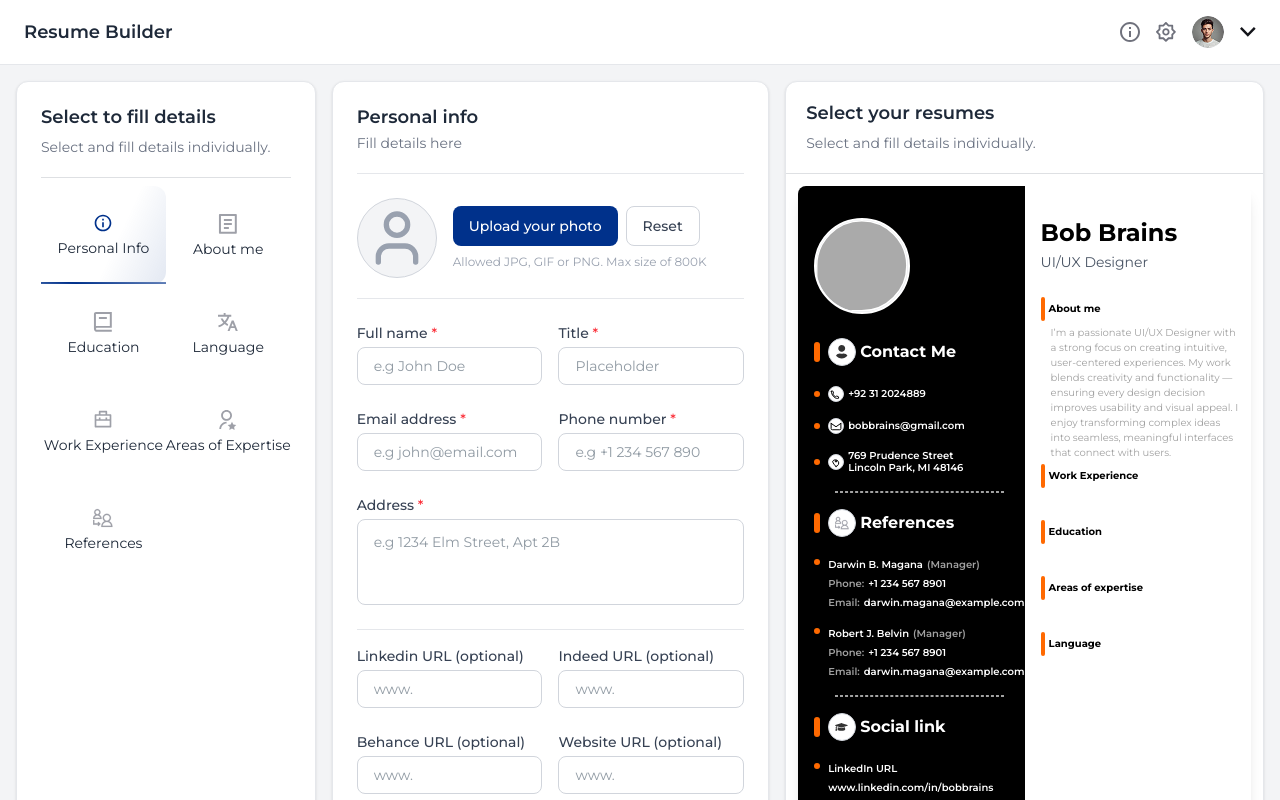
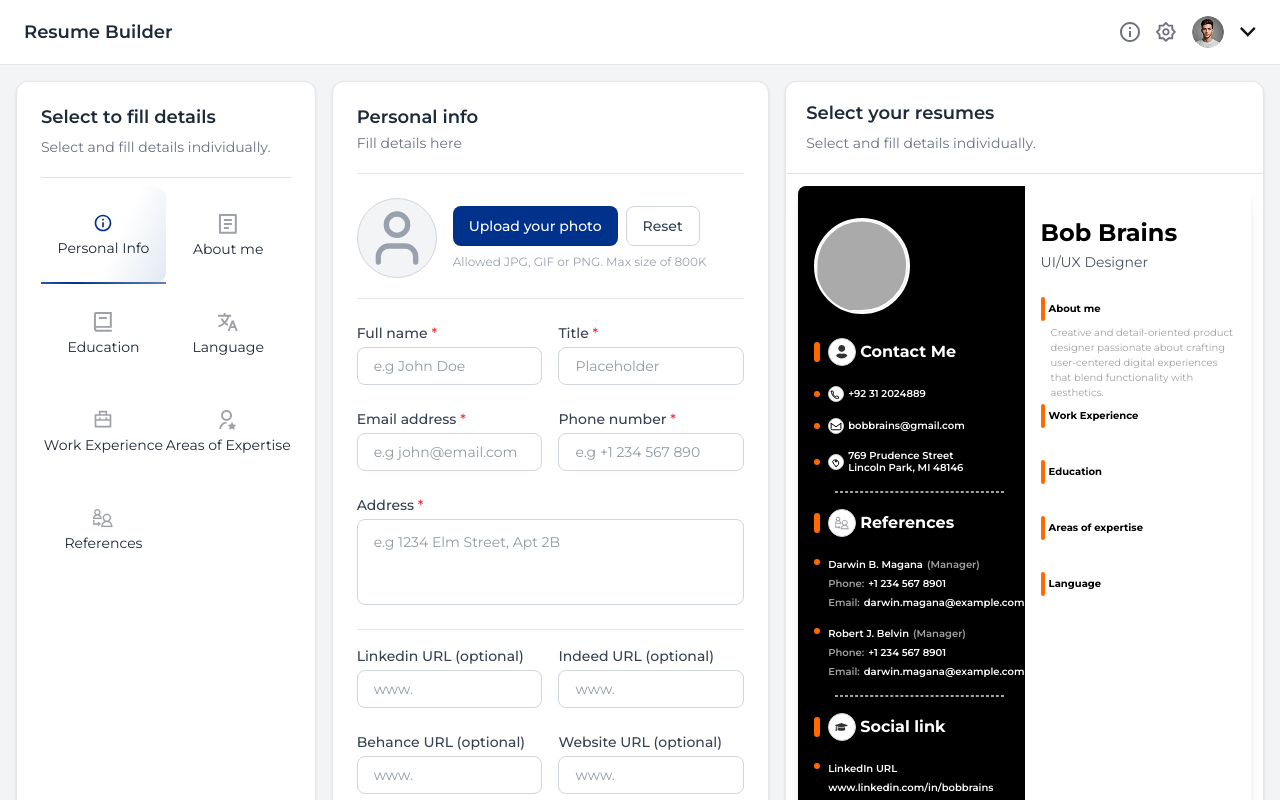
Before and after one commit to muhammadsalif/resume-builder, a React (Vite) app: page /builder/personal-info in a window 1280 px wide. Shown: the top 800 px of the page. Built offline with nearby package versions, Linux system fonts and the light colour scheme.

Commit message:
[update]

```diff
--- a/src/components/TemplatePreview.jsx
+++ b/src/components/TemplatePreview.jsx
@@ -1,8 +1,4 @@
-import React from "react"
-// import blackShape from "../assets/blackshape.svg";
-import orangeShape from "../assets/orangeshape.svg";
 import avatarPlaceholder from "../assets/avatarbg.svg";
-
 import ContactMeIcon from "../assets/contactme.svg?react";
 import ReferencesResume from "../assets/referencesresume.svg?react";
 import SocialLinkIcon from "../assets/sociallink.svg?react";
@@ -10,10 +6,9 @@ import DottedDivider from "../components/DottedDivider";
 import ContactMe from "../components/ContactMe";
 import References from "../components/References";
 import SocialLink from "../components/SocialLink";
-
 import "./templatePreview.css";
 
-export default function TemplatePreview({ withData = true }) {
+export default function TemplatePreview() {
   const sections = [
     { title: "About me" },
     { title: "Work Experience" },
@@ -121,11 +116,7 @@ export default function TemplatePreview({ withData = true }) {
                     <div className="ml-[10px] w-[190px] opacity-100">
                       {s.title === "About me" ? (
                         <p className="font-inter font-normal not-italic text-[10px] tracking-[0%] text-[#A1A1A1]">
-                          I’m a passionate UI/UX Designer with a strong focus on creating
-                          intuitive, user-centered experiences. My work blends creativity
-                          and functionality — ensuring every design decision improves
-                          usability and visual appeal. I enjoy transforming complex ideas
-                          into seamless, meaningful interfaces that connect with users.
+                          Creative and detail-oriented product designer passionate about crafting user-centered digital experiences that blend functionality with aesthetics.
                         </p>
                       ) : (
                         <p className="text-gray-300">&nbsp;</p>
```
